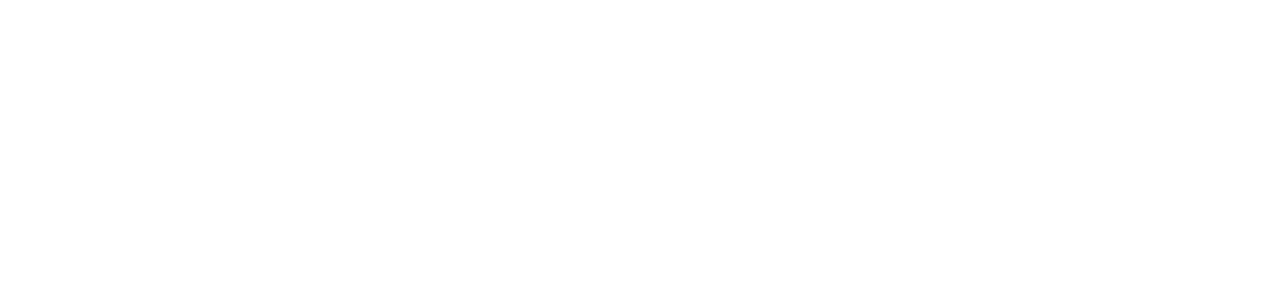
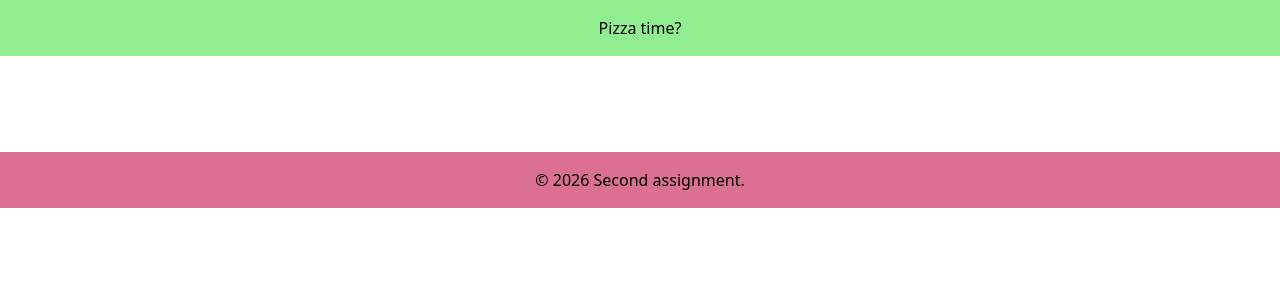
Before and after one commit to Teo9234/sev-project-page, a React (Vite) app: page / in a window 1280 px wide. Shown: the top 300 px of the page. Built offline with nearby package versions, Linux system fonts and the light colour scheme.

Commit message:
feat(layout): implemented Layout.tsx, Footer.tsx and Header.tsx

```diff
--- a/src/App.tsx
+++ b/src/App.tsx
@@ -1,10 +1,14 @@
+import Layout from "./components/layout/Layout.tsx";
 function App() {
 
-return (
-    <>
 
-    </>
-  )
+    return (
+        <>
+            <Layout >
+
+            </Layout>
+        </>
+    )
 }
 
 export default App
--- /dev/null
+++ b/src/components/layout/Footer.tsx
@@ -0,0 +1,10 @@
+const Footer = () => {
+    const currentYear = new Date().getFullYear();
+    return (
+        <footer style={{ textAlign: 'center', padding: '1rem', backgroundColor: 'palevioletred' }}>
+            <p>&copy; {currentYear} Second assignment.</p>
+        </footer>
+    );
+}
+
+export default Footer;
--- /dev/null
+++ b/src/components/layout/Header.tsx
@@ -0,0 +1,9 @@
+const Header = () => {
+    return (
+        <header style={{ textAlign: 'center', padding: '1rem', backgroundColor: 'lightgreen' }}>
+            <h1>Pizza time?</h1>
+        </header>
+    );
+}
+
+export default Header;
--- /dev/null
+++ b/src/components/layout/Layout.tsx
@@ -0,0 +1,21 @@
+import Header from "./Header.tsx";
+import Footer from "./Footer.tsx";
+
+interface LayoutProps{
+    children: React.ReactNode
+}
+
+const Layout = ({children}: LayoutProps) => {
+
+    return (
+        <>
+            <Header />
+            <div className="container mx-auto pt-24 min-h [92vh]">
+                {children}
+            </div>
+            <Footer />
+        </>
+    )
+}
+
+export default Layout;
```
